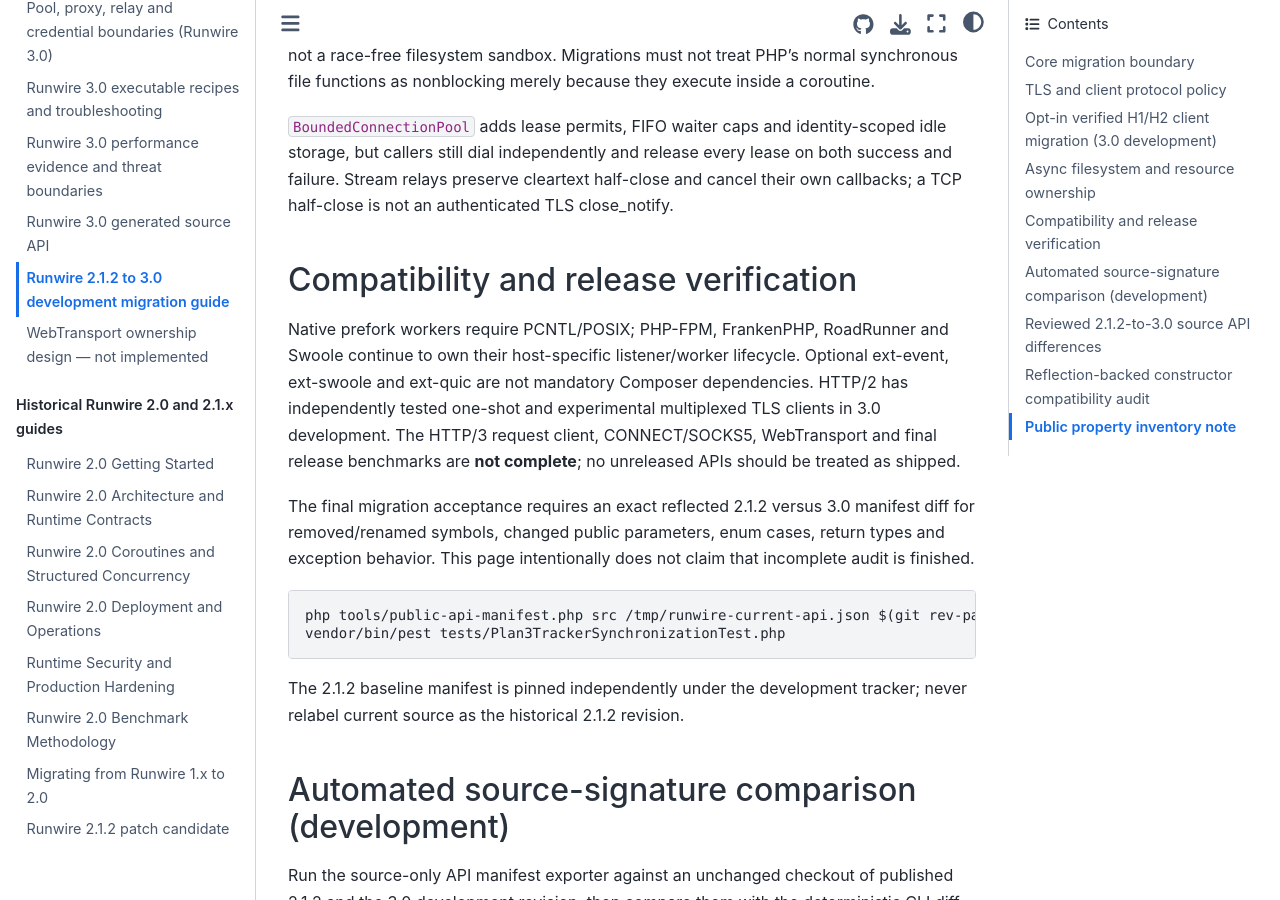
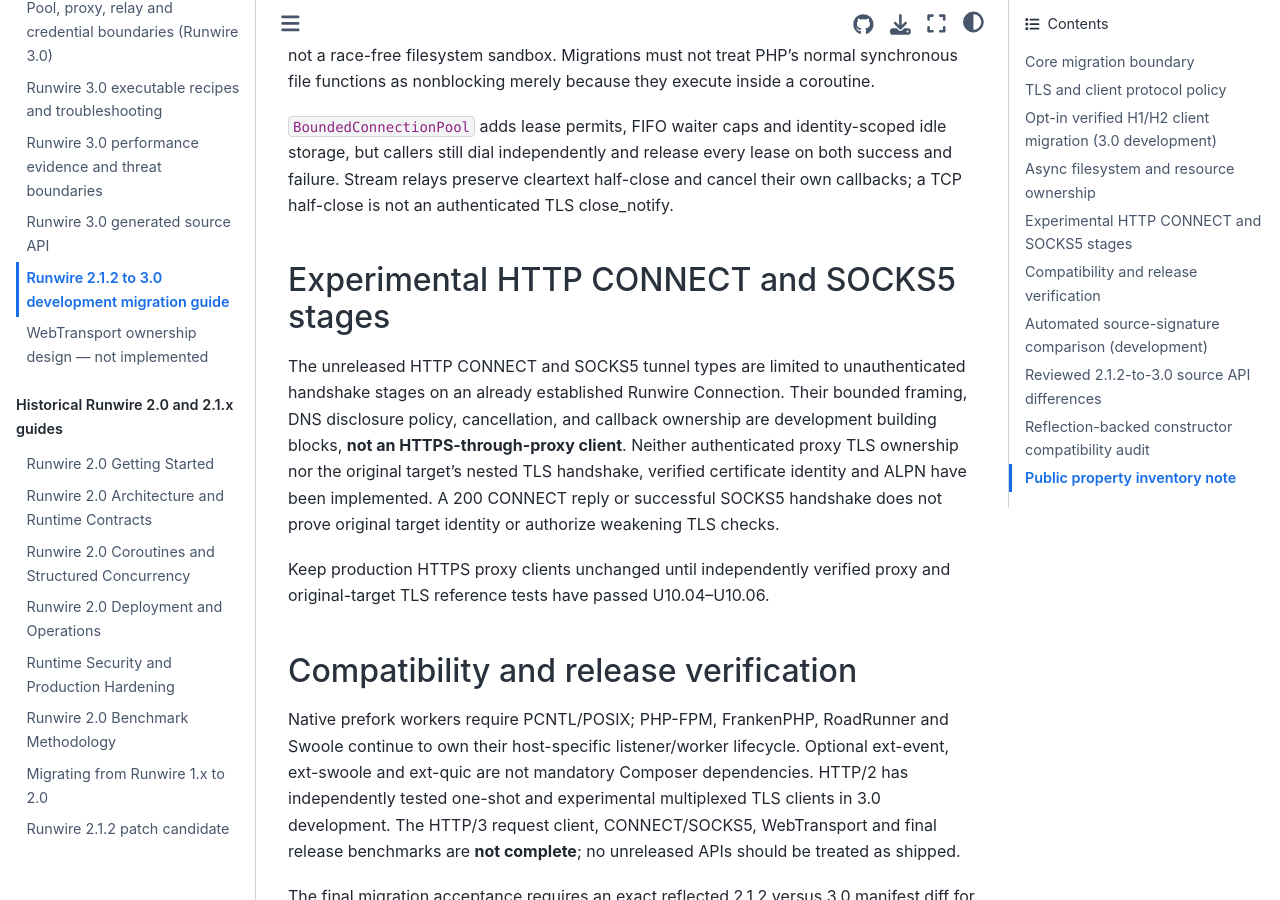
Before and after one commit to infocyph/Runwire, a Sphinx documentation site: the page built from docs/migration-3.0.rst, in a window 1280 px wide and 900 px high, scrolled down 2522 px. Built offline with Sphinx 7.4.7 and the Sphinx Book theme 1.1.4, drawn with Linux system fonts in a browser that asks for light colours.

Commit message:
docs(runwire): W122 grouped RST navigation and migration QA acceptance

```diff
--- a/docs/async-file-io-3.0.rst
+++ b/docs/async-file-io-3.0.rst
@@ -153,7 +153,7 @@
    php benchmarks/async_file_worker_profile.php 32 16384
 
 One-versus-two worker sensitivity (development only)
----------------------------------------------------
+----------------------------------------------------
 
 The worker-backed file profile now accepts a third numeric argument, a
 bounded worker count of 1–4. The CI benchmark jobs execute identical
--- a/docs/migration-3.0.rst
+++ b/docs/migration-3.0.rst
@@ -126,6 +126,21 @@
 cleartext half-close and cancel their own callbacks; a TCP half-close is
 not an authenticated TLS close_notify.
 
+Experimental HTTP CONNECT and SOCKS5 stages
+--------------------------------------------
+
+The unreleased HTTP CONNECT and SOCKS5 tunnel types are limited to
+unauthenticated handshake stages on an already established Runwire Connection.
+Their bounded framing, DNS disclosure policy, cancellation, and callback
+ownership are development building blocks, **not an HTTPS-through-proxy client**.
+Neither authenticated proxy TLS ownership nor the original target's
+nested TLS handshake, verified certificate identity and ALPN have been
+implemented. A 200 CONNECT reply or successful SOCKS5 handshake does
+not prove original target identity or authorize weakening TLS checks.
+
+Keep production HTTPS proxy clients unchanged until independently verified
+proxy and original-target TLS reference tests have passed U10.04–U10.06.
+
 Compatibility and release verification
 --------------------------------------
 
```
Also changed, not shown: docs/plans/runwire-3.0-unified-runtime-development-plan.md (+3 -0 lines), docs/plans/runwire-3.0-unified-runtime-roadmap.md (+3 -0 lines), 1 other file.
